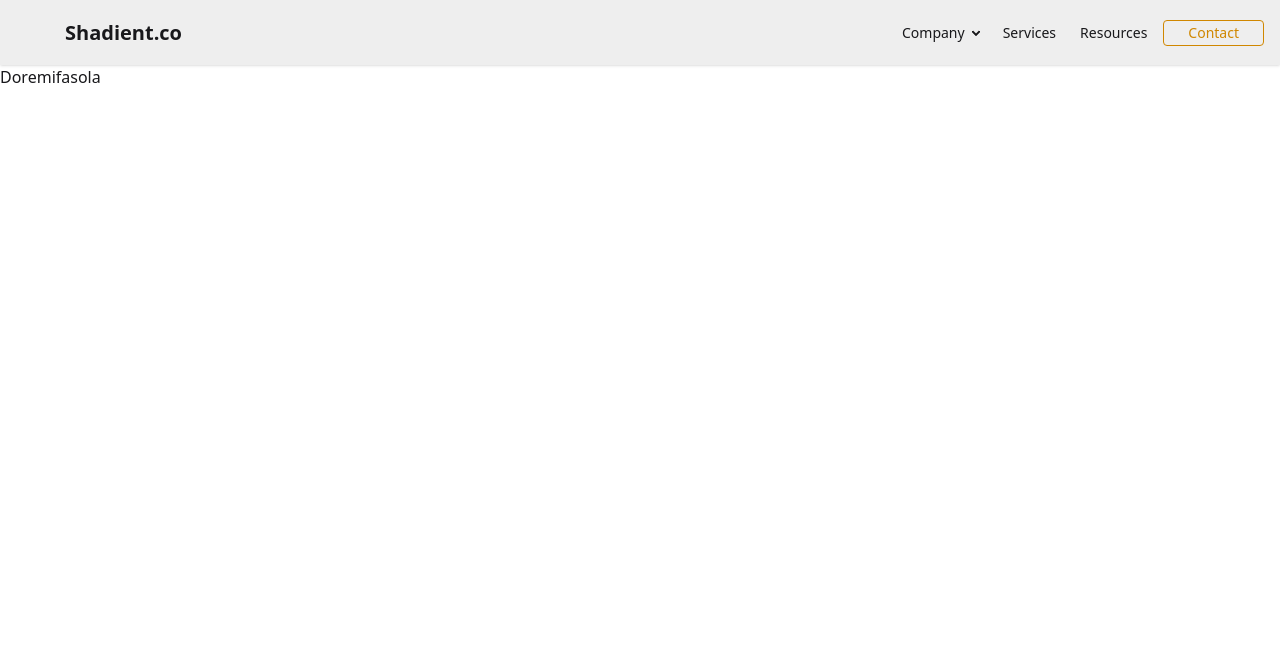
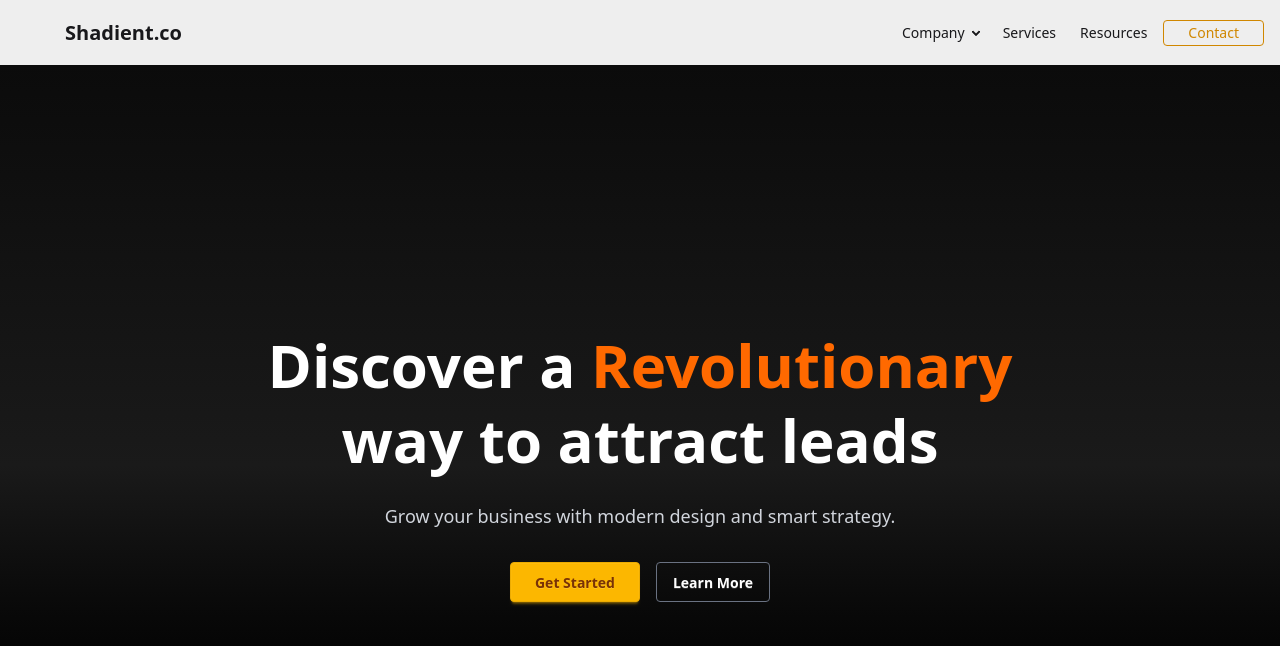
Before and after one commit to MarioBian/Figma-code, a React (Vite) app: page / in a window 1280 px wide. Shown: the top 646 px of the page. Built offline with nearby package versions, Linux system fonts and the light colour scheme.

Commit message:
made the hero section

```diff
--- a/components/HeroSection.jsx
+++ b/components/HeroSection.jsx
@@ -1,9 +1,35 @@
 import React from 'react'
 
 const HeroSection = () => {
-  return (
-    <div>Doremifasola</div>
-  )
-}
+      return (
+        <section className="relative min-h-screen flex flex-col items-center justify-center text-center bg-gradient-to-b from-[#0b0b0b] via-[#1a1a1a] to-black text-white px-6">
+          {/* Bakgrundseffekt */}
+          <div className="absolute inset-0 bg-[radial-gradient(ellipse_at_top,_var(--tw-gradient-stops))] from-orange-600/30 via-transparent to-transparent pointer-events-none"></div>
+
+          {/* Innehåll */}
+          <div className="relative z-10 max-w-3xl">
+            <h1 className="text-5xl md:text-6xl font-extrabold leading-tight">
+              Discover a{" "}
+              <span className="text-orange-500">Revolutionary</span>{" "}
+              way to attract leads
+            </h1>
+
+            <p className="mt-6 text-gray-300 text-lg">
+              Grow your business with modern design and smart strategy.
+            </p>
+
+            <div className="mt-8 flex flex-wrap justify-center gap-4">
+              <button className="btn btn-warning font-semibold px-6">
+                Get Started
+              </button>
+              <button className="btn btn-outline text-white border-gray-500 hover:border-white">
+                Learn More
+              </button>
+            </div>
+          </div>
+        </section>
+      );
+    }
+
 
 export default HeroSection
```
